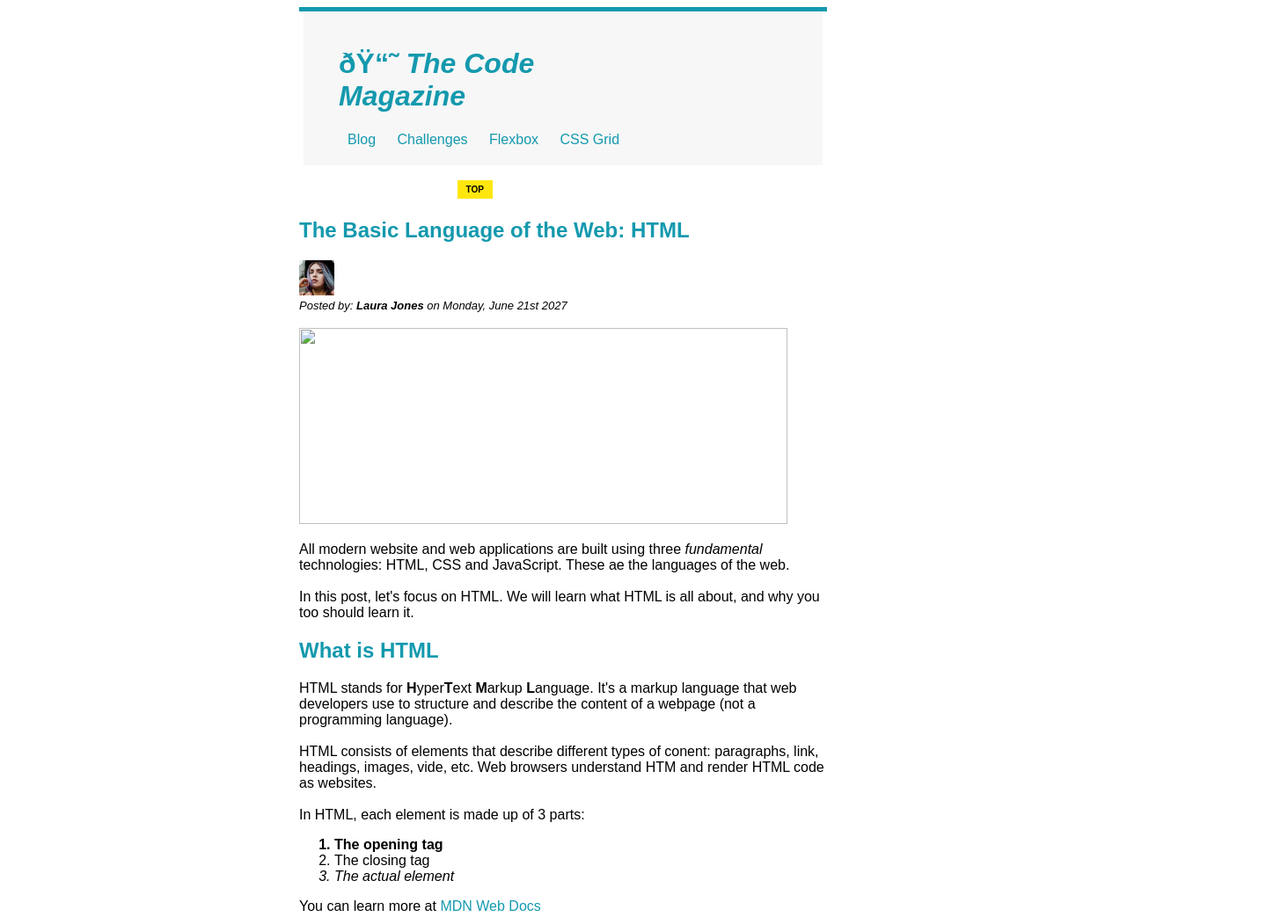
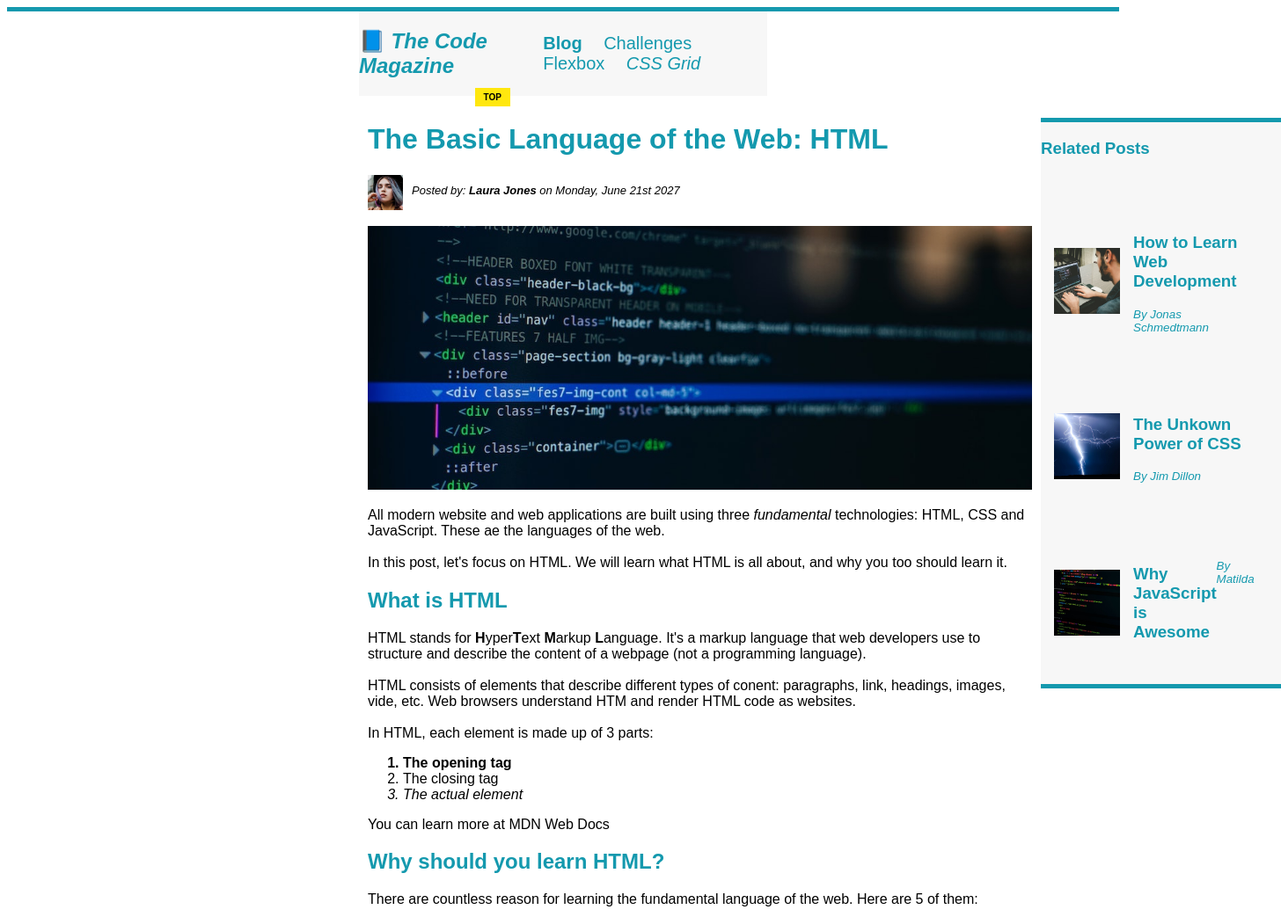
Before and after one commit to JAPDelgado/Web-Tech, a plain HTML site: page Index.html in a window 1280 px wide. Shown: the top 1043 px of the page at 88% size, 1456 px wide, since content can reach past the window. Drawn offline with Linux system fonts and the light colour scheme.

Commit message:
Week 8 output

```diff
--- a/Assets/style.css
+++ b/Assets/style.css
@@ -1,46 +1,105 @@
-header{
-    background-color: #f7f7f7;
-    padding: 20px 40px;
-    padding-left: auto;
-    padding-right: 200px;
-    margin-bottom: 60px;
-    margin-left: auto;
-    margin-right: auto;
-    width: 350px;
-}
-
-.a-link{
+.a-link {
   padding: 10px 10px;
 }
 
-body{
+body {
   border-top: 5px solid rgb(20, 153, 174);
   font-family: Arial;
-    margin-left: auto;
-    margin-right: auto;
-    width: 600px;
 }
 
-aside{
-        border-top: 5px solid rgb(20, 153, 174);;
-        border-bottom: 5px solid rgb(20, 153, 174);;
+aside {
+  border-top: 5px solid rgb(20, 153, 174);
+  border-bottom: 5px solid rgb(20, 153, 174);
   background-color: #f7f7f7;
   padding: 20px 40px;
   padding-left: 40px;
   padding-right: 40px;
-        width: 400px;
-        height: 500px;
+  width: 200px;
+  height: 4 00px;
+  float: right;
+  font-size: small;
 }
 
-h1{
-    color:rgb(20, 153, 174);
+h1 {
+  color: rgb(20, 153, 174);
+  display: inline-block;
+  min-width: 77px;
+}
+
+.navHeader {
+  margin-right: auto;
+}
+
+.nav {
+  list-style-type: none;
+}
+
+.nav li {
+  display: inline-block;
+  font-size: 20px;
+  margin-right: 20px;
+}
+
+.contentHeader {
+  display: flex;
+  justify-content: flex-end;
+  align-items: center;
+  background-color: #f7f7f7;
+
+  margin-left: 400px;
+  margin-right: 400px;
+}
+
+.content {
+  margin-left: 400px;
+  margin-right: 400px;
+}
+
+.row {
+  display: flex;
+}
+
+.column-left {
+  flex: 70%;
+  padding: 10px;
+}
+
+.column-right {
+  flex: 30%;
+}
+
+.center {
+  width: 50%;
+  padding: 10px;
+}
+
+.content-right {
+  justify-content: flex-end;
+}
+
+.sidecontent-title {
+  flex-grow: 2;
+}
+
+.divCenter {
+  display: flex;
+  align-items: center;
+}
+
+.p-2 {
+  padding: 15px;
+}
+
+.img {
+  height: 75px;
+  width: 75px;
 }
 
 h2 {
-    color:rgb(20, 153, 174);
+  color: rgb(20, 153, 174);
 }
 
-h2::after{
+h2::after {
   content: "TOP";
   background-color: #ffe70e;
   color: black;
@@ -49,8 +108,8 @@ h2::after{
   display: inline-block;
   padding: 5px 10px;
   position: absolute;
-    top: 205px;
-    right: 720px;
+  top: 100px;
+  right: 700px;
 }
 
 article {
@@ -58,31 +117,31 @@ article {
   font-size: small;
 }
 
-.strong-title{
+.strong-title {
   align-content: center;
 }
 
-a:visited{
-    color:rgb(20, 153, 174);
+a:visited {
+  color: rgb(20, 153, 174);
   font-size: small;
 }
 
-a:hover{
-    color:rgb(20, 153, 174);
+a:hover {
+  color: rgb(20, 153, 174);
   font-size: small;
-    background-color: rgb(51,51,51);
+  background-color: rgb(51, 51, 51);
 }
 
-a:active{
-    color:rgb(20, 153, 174);
+a:active {
+  color: rgb(20, 153, 174);
   font-size: small;
 }
 
-p:first-child{
-    color:rgb(20, 153, 174);
+p:first-child {
+  color: rgb(20, 153, 174);
 }
 
-p:nth-child(2){
+/* p:nth-child(2){
     font-weight: bold;
 }
 
@@ -91,36 +150,39 @@ p:nth-child(4){
 }
 
 p:nth-child(6){
+    font-style: italic;
+}
+*/
+
+.sidecontent {
+  background-color: #f7f7f7;
+  border-top: 5px solid rgb(20, 153, 174);
+  border-bottom: 5px solid rgb(20, 153, 174);
+  border-width: 5px;
+  border-color: rgb(20, 153, 174);
+  align-items: center;
+  margin-top: 25px;
+  align-items: center;
+}
+
+h3{
+    color: rgb(20, 153, 174);
+}
+
+.subcontent {
+  font-style: italic;
+  font-size: smaller;
+}
+
+li:first-child {
   font-weight: bold;
+}
+
+li:last-child {
   font-style: italic;
 }
 
-li:first-child{
-    font-weight: bold;
-}
 
-li:last-child{
-    font-style: italic;
-}
-
-.li-diff{
-    font-style: italic;
-}
-
-.li-linkdiff{
-    color:rgb(20, 153, 174);
-}
-
-button{
-    margin-left: 1000px;
-    margin-bottom: 2000;
-
-}
-
-button{
-    right: 1000px;
-}
-
-button:hover{
+button:hover {
   color: pink;
 }
--- a/Index.html
+++ b/Index.html
@@ -3,37 +3,55 @@
 <header>
     <link href="Assets/style.css" rel="stylesheet" />
 
-            <h1> 📘 <i> The Code Magazine </i> </h1>
-            <a class="a-link" href="" style="text-decoration:none";>Blog</a>
-            <a class="a-link" href="" style="text-decoration:none";>Challenges</a>
-            <a class="a-link" href="" style="text-decoration:none";>Flexbox</a>
-            <a class="a-link" href="" style="text-decoration:none";>CSS Grid</a>
-        <br>
+    <div class="contentHeader">
+        <h2 class="navHeader"> 📘 <i> The Code Magazine </i> </h2>
+
+        <ul class="nav">
+            <li><a href="" style="text-decoration:none" ;>Blog</a></li>
+            <li><a href="" style="text-decoration:none" ;>Challenges</a></li>
+            <li><a href="" style="text-decoration:none" ;>Flexbox</a></li>
+            <li><a href="" style="text-decoration:none" ;>CSS Grid</a></li>
+        </ul>
+    </div>
+
+    </div>
+
 </header>
 
 <body>
-        <h2>The Basic Language of the Web: HTML </h2>
-
+    <!-- Main Body -->
+    <div class="content">
+        <!-- Main Content -->
+        <div class="row">
+            <!-- Left Column -->
+            <div class="column-left">
+                <h1>The Basic Language of the Web: HTML </h1>
+                <br>
+                <div class="row">
                     <img src="laura-jones.jpg" height="40" width="40">
-
-        <article>
+                    <article class="center">
                         Posted by: <strong> Laura Jones </strong> on Monday, June 21st 2027
                     </article>
-
+                </div>
                 <br>
 
-        <img src="post-image.jpg" height="223" width="555;">
+                <img src="post-img.jpg" height="300" width="755">
 
                 <p>
-            All modern website and web applications are built using three <i>fundamental</i> technologies: HTML, CSS and JavaScript. These ae the languages of the web. <br> <br>
-            In this post, let's focus on HTML. We will learn what HTML is all about, and why you too should learn it. <br>
+                    All modern website and web applications are built using three <i>fundamental</i> technologies: HTML,
+                    CSS and JavaScript. These ae the languages of the web. <br> <br>
+                    In this post, let's focus on HTML. We will learn what HTML is all about, and why you too should
+                    learn it. <br>
                 </p>
 
                 <h2> What is HTML </h2>
 
                 <p>
-            HTML stands for <strong>H</strong>yper<strong>T</strong>ext <strong>M</strong>arkup <strong>L</strong>anguage.  It's a markup language that web developers use to structure and describe the content of a webpage (not a programming language). <br> <br>
-            HTML consists of elements that describe different types of conent: paragraphs, link, headings, images, vide, etc. Web browsers understand HTM and render HTML code as websites. <br> <br>
+                    HTML stands for <strong>H</strong>yper<strong>T</strong>ext <strong>M</strong>arkup
+                    <strong>L</strong>anguage. It's a markup language that web developers use to structure and describe
+                    the content of a webpage (not a programming language). <br> <br>
+                    HTML consists of elements that describe different types of conent: paragraphs, link, headings,
+                    images, vide, etc. Web browsers understand HTM and render HTML code as websites. <br> <br>
                     In HTML, each element is made up of 3 parts:
                 </p>
 
@@ -43,7 +61,8 @@
                     <li>The actual element</li>
                 </ol>
 
-        <p> You can learn more at <a class="li-linkdiff" href="HTML: HyperText Markup Language | MDN (mozilla.org)" style="text-decoration:none";> MDN Web Docs</a> </p>
+                <p> You can learn more at <ahref="HTML: HyperText Markup Language | MDN (mozilla.org)
+                        style="text-decoration:none" ;> MDN Web Docs</a> </p>
 
                 <h2>Why should you learn HTML?</h2>
 
@@ -54,31 +73,78 @@
                     <li>To hand-craft beautiful websites instead of relying on tools like Worpress or Wix</li>
                     <li>To build web applications
                     <li>To Impress friends</li>
-            <li>To have fun &#128512; <meta charset="UTF-8"> </li>
+                    <li>To have fun &#128512;
+                        <meta charset="UTF-8">
+                    </li>
                 </ul>
-
                 <p>
                     Hopefully you learned something new here. See you next time!
                     <br>
                     <br>
+            </div>
+            <!-- /Left Column -->
+            <!-- Right Column -->
+            <div class="column-right">
+                <div class="sidecontent">
+                    <div class="sidecontent-title">
+                        <h3 class="htitle"><strong>Related Posts </strong></h3> <br>
+                    </div>
+                    <div class="row p-2">
+                        <div class="divCenter">
+                            <img class="img" src="related-1.jpg">
+                        </div>
+                        <div class="p-2">
+                            <div>
+                                <h3>How to Learn Web Development</h3>
+                            </div>
+                            <div>
+                                <p class="subcontent">By Jonas Schmedtmann</p>
+                            </div>
+                        </div>
+                    </div>
 
-        <aside>
-            <strong class="strong-title">Related Posts</strong>
-        </p>
+                    <div class="row p-2">
+                        <div class="divCenter">
+                            <img class="img" src="related-2.jpg">
+                        </div>
+                        <div class="p-2">
+                            <div>
+                                <h3>The Unkown Power of CSS</h3>
+                            </div>
+                            <div>
+                                <p class="subcontent">By Jim Dillon</p>
+                            </div>
+                        </div>
+                    </div>
 
-        <ul>
-            <li> <img src="related-1.jpg" height="100" width="100"> <a href="" style="text-decoration:none";>How to Learn Web Development</a></li>
-            <p>By Jonas Schmedtmann</p>
-            <li> <img src="related-2.jpg" height="100" width="100"> <a href="" style="text-decoration:none";>The Unkown Powers of CSS</a></li>
-            <p>By Jim Dillon</p>
-            <li class="li-diff"> <img src="related-3.jpg" height="100" width="100" > <a href="" style="text-decoration:none";>Why JavaScript is Awesome</a></li>
-            <p>By Matilda</p>
-        </ul>
-        </aside>
+                    <div class="row p-2">
+                        <div class="divCenter">
+                            <img class="img" src="related-3.jpg">
+                        </div>
+                        <div class="row p-2">
+                            <div>
+                                <h3>Why JavaScript is Awesome</h3>
+                            </div>
+                            <div>
+                                <p class="subcontent">By Matilda</p>
+                            </div>
+                        </div>
+                    </div>
+                </div>
+            </div>
+            <!-- /Right Column -->
+        </div>
+        <!-- /Main Content -->
+
+    </div>
+    <!-- /Main Body -->
+
+    <div class="row content-right">
+        <button> ❤️ Like </button>
+    </div>
 </body>
-
-    <footer>
+<footer class="content">
     Copyright © 2027 by The Code Magazine
 </footer>
-    <button> ❤️ Like</button>
+
 </html>
```
Also changed, not shown: related-3.jpg (added). Lines whose indentation alone changed are shown as unchanged.
